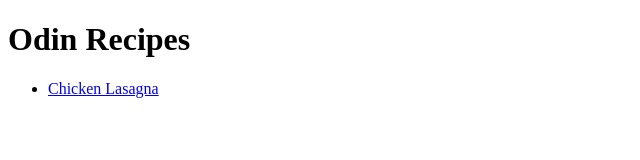
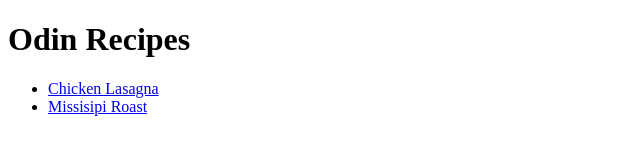
Before and after one commit to mikglus/odin-recipes, a plain HTML site: page index.html in a window 1280 px wide. Shown: the whole page, without its empty margins (0-640 px from the left). Drawn offline with Linux system fonts and the light colour scheme.

Commit message:
index mod

```diff
--- a/index.html
+++ b/index.html
@@ -10,6 +10,7 @@
     <h1>Odin Recipes</h1>
     <ul>
       <li><a href="recipes/chickenlasagna.html">Chicken Lasagna</a></li>
+      <li><a href="recipes/missisipiroast.html">Missisipi Roast</a></li>
     </ul>
   </body>
 </html>
```
